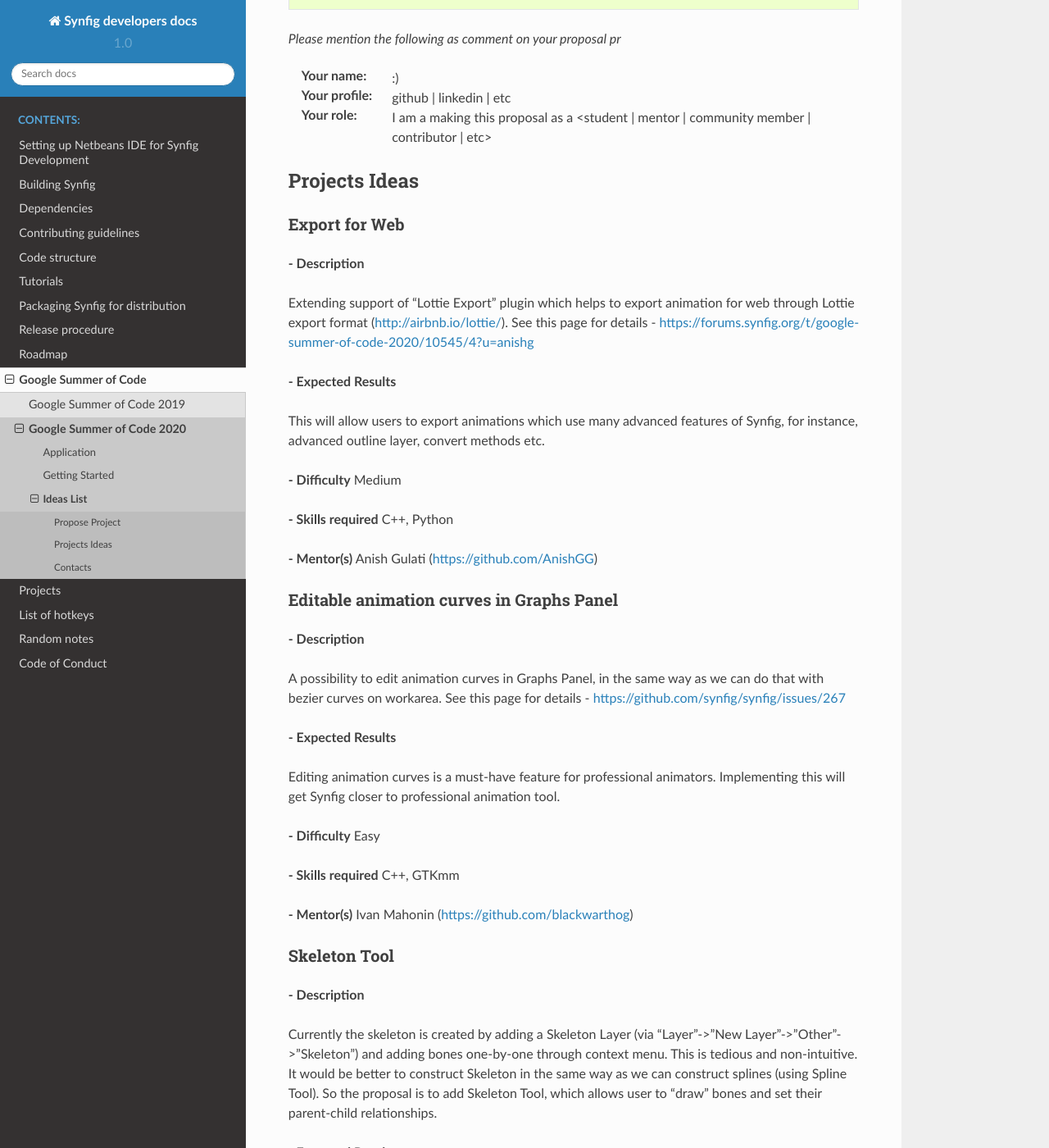
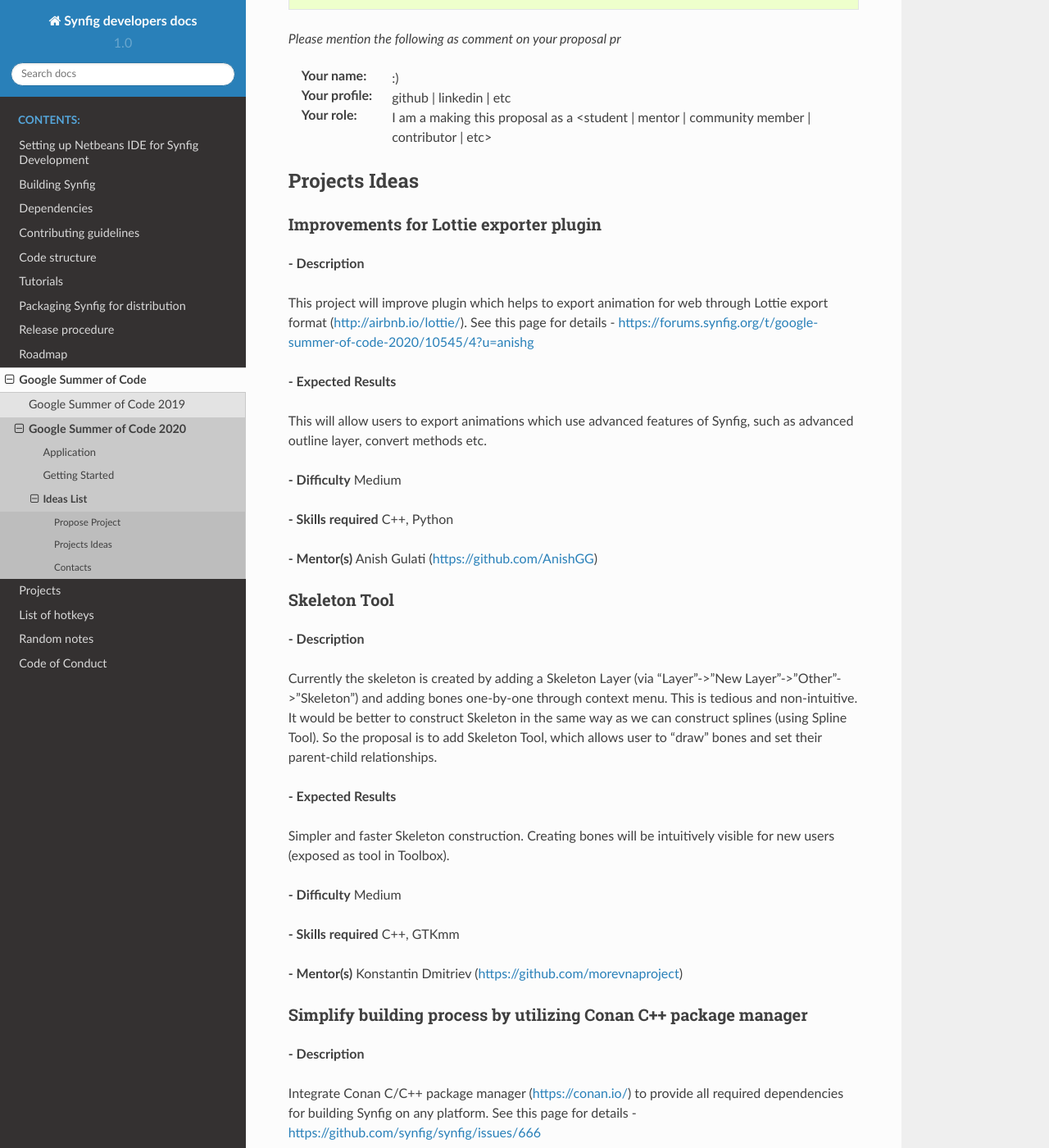
Before and after one commit to synfig/synfig-docs-dev, a Sphinx documentation site: the page built from docs/gsoc/2020/ideas.rst, in a window 1280 px wide and 1400 px high, scrolled down 746 px. Shown: the whole window at 82% size. Built offline with Sphinx 7.4.7 and the Read the Docs theme 2.0.0, drawn with Linux system fonts in a browser that asks for light colours; some of the changed text lies outside the part shown.

Commit message:
Update ideas list

```diff
--- a/docs/gsoc/2020/ideas.rst
+++ b/docs/gsoc/2020/ideas.rst
@@ -39,39 +39,22 @@
 Projects Ideas
 --------------
 
-Export for Web
-~~~~~~~~~~~~~~
+Improvements for Lottie exporter plugin
+~~~~~~~~~~~~~~~~~~~~~~~~~~~~~~~~~~~~~~~
 
 **- Description**
 
-Extending support of "Lottie Export" plugin which helps to export animation for web through Lottie export format (http://airbnb.io/lottie/). See this page for details - https://forums.synfig.org/t/google-summer-of-code-2020/10545/4?u=anishg
+This project will improve plugin which helps to export animation for web through Lottie export format (http://airbnb.io/lottie/). See this page for details - https://forums.synfig.org/t/google-summer-of-code-2020/10545/4?u=anishg
 
 **- Expected Results**
 
-This will allow users to export animations which use many advanced features of Synfig, for instance, advanced outline layer, convert methods etc.
+This will allow users to export animations which use advanced features of Synfig, such as advanced outline layer, convert methods etc.
 
 **- Difficulty** Medium
 
 **- Skills required** C++, Python
 
 **- Mentor(s)** Anish Gulati (https://github.com/AnishGG)
-
-
-Editable animation curves in Graphs Panel
-~~~~~~~~~~~~~~~~~~~~~~~~~~~~~~~~~~~~~~~~~
-**- Description**
-
-A possibility to edit animation curves in Graphs Panel, in the same way as we can do that with bezier curves on workarea. See this page for details - https://github.com/synfig/synfig/issues/267
-
-**- Expected Results**
-
-Editing animation curves is a must-have feature for professional animators. Implementing this will get Synfig closer to professional animation tool.
-
-**- Difficulty** Easy
-
-**- Skills required** C++, GTKmm
-
-**- Mentor(s)** Ivan Mahonin (https://github.com/blackwarthog)
 
 
 Skeleton Tool
@@ -89,24 +72,8 @@
 
 **- Skills required** C++, GTKmm
 
-**- Mentor(s)** Ivan Mahonin (https://github.com/blackwarthog)
+**- Mentor(s)** Konstantin Dmitriev (https://github.com/morevnaproject)
 
-Implement generic waypoint editing operations
-~~~~~~~~~~~~~~~~~~~~~~~~~~~~~~~~~~~~~~~~~~~~~
-
-**- Description**
-
-Allow user to manipulate multiple waypoints in TimeTrack Panel. See this page for details - https://github.com/synfig/synfig/issues/266
-
-**- Expected Results**
-
-This will greatly simplify process of tweaking animation for user.
-
-**- Difficulty** Medium
-
-**- Skills required** C++
-
-**- Mentor(s)** Ivan Mahonin (https://github.com/blackwarthog)
 
 Simplify building process by utilizing Conan C++ package manager
 ~~~~~~~~~~~~~~~~~~~~~~~~~~~~~~~~~~~~~~~~~~~~~~~~~~~~~~~~~~~~~~~~~~~
@@ -125,23 +92,6 @@
 
 **- Mentor(s)** Konstantin Dmitriev (https://github.com/morevnaproject)
 
-OpenToonz importer
-~~~~~~~~~~~~~~~~~~
-
-**- Description**
-
-Synfig at its current status is not good for frame-by-frame animations. But it is good for morphing vectors, cut-out and motion design. With the ability to import OpenToonz files (which is good for vector frame-by-frame animation), Synfig users can get best of two worlds and use those applications together.
-
-**- Expected Results**
-
-Synfig users will be able to use frame-by-frame animations created in OpenToonz.
-
-**- Difficulty** High
-
-**- Skills required** C++ (and maybe Python)
-
-**- Mentor(s)** Konstantin Dmitriev (https://github.com/morevnaproject)
-
 Text Layer rewrite
 ~~~~~~~~~~~~~~~~~~~~
 
@@ -157,7 +107,7 @@
 
 **- Skills required** C++, Freetype
 
-**- Mentor(s)** Ivan Mahonin (https://github.com/blackwarthog)
+**- Mentor(s)** Artem Konoplin (https://github.com/ice0)
 
 
 
```
